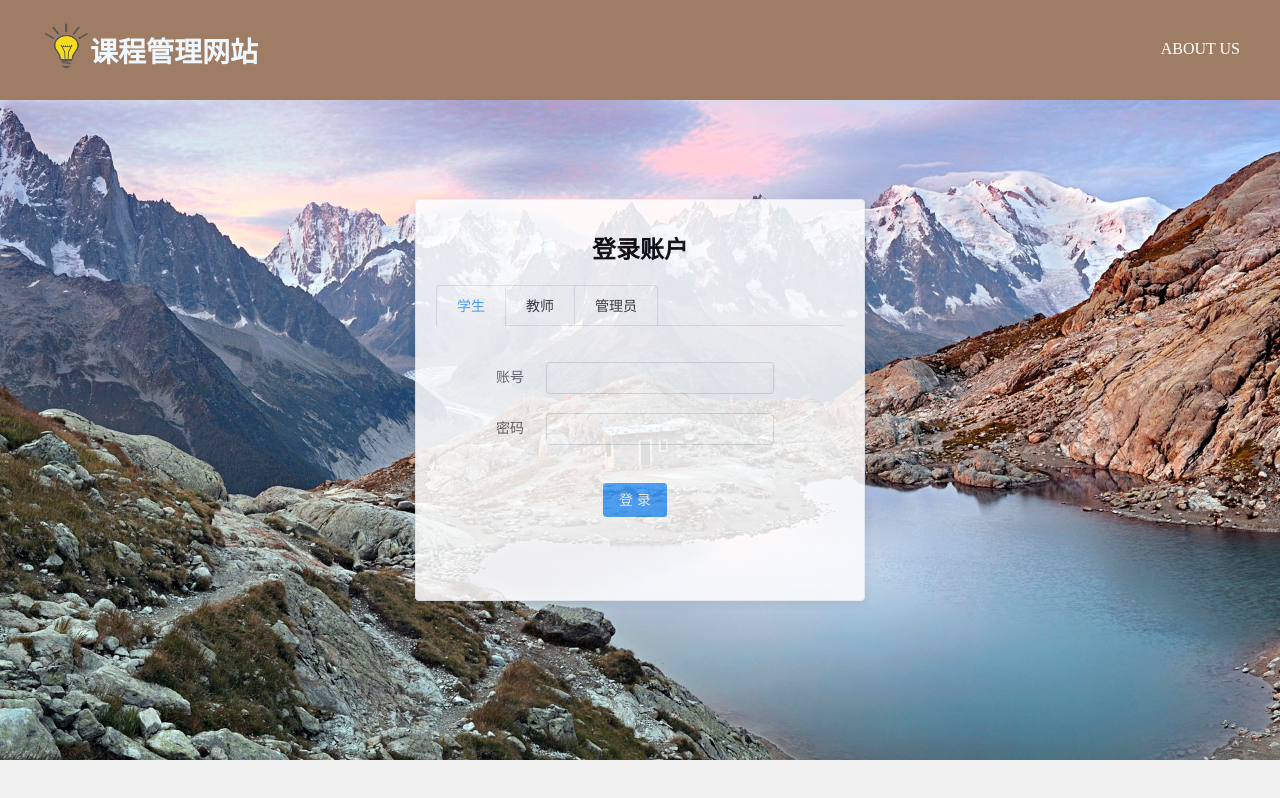
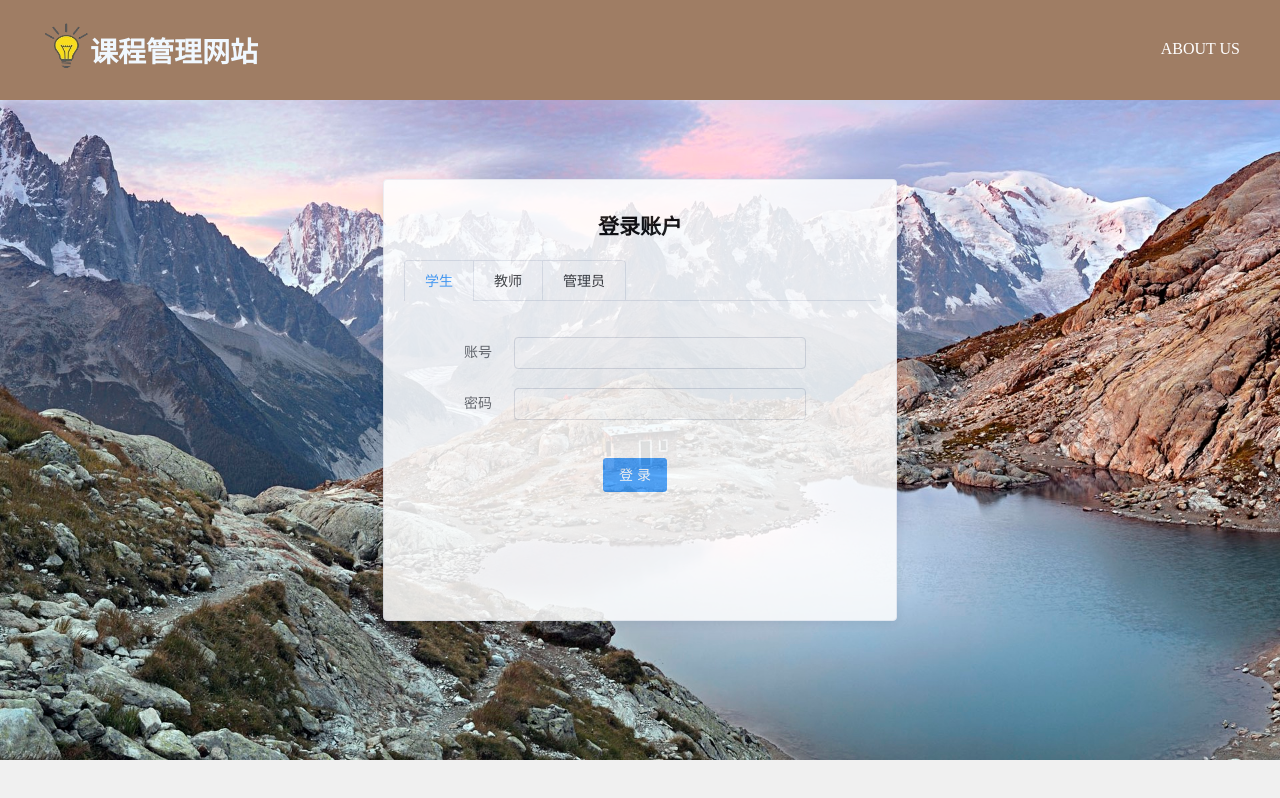
Before and after one commit to TheProudSoul/course-manage, a Vue app: page /#/ in a window 1280 px wide. Built offline with nearby package versions, Linux system fonts and the light colour scheme.

Commit message:
css change

```diff
--- a/src/components/common/Sidebar.vue
+++ b/src/components/common/Sidebar.vue
@@ -41,7 +41,7 @@ export default {
   text-align: left;
 }
 .sidebar {
-  width: 230px;
+  width: 220px;
   height: 100%;
   position: absolute;
   top: 100px;
@@ -50,7 +50,7 @@ export default {
 }
 .el-menu-item {
   padding-left: 30px;
-  font-size: 16px;
-  margin-top: 10px;
+  font-size: 14px;
+  margin-top: 5px;
 }
 </style>
--- a/src/components/page/LoginPage.vue
+++ b/src/components/page/LoginPage.vue
@@ -132,7 +132,7 @@ export default {
 <style scoped>
 h1 {
   font-family: serif;
-  font-size: 24px;
+  font-size: 21px;
   color: black;
   padding-top: 10px;
   padding-bottom: 20px;
@@ -156,8 +156,8 @@ h1 {
 }
 
 .box-card {
-  height: 50%;
-  width: 35%;
+  height: 55%;
+  width: 40%;
   position: absolute;
   top: 50%;
   left: 50%;
--- a/src/components/page/StudentCourseHome.vue
+++ b/src/components/page/StudentCourseHome.vue
@@ -19,7 +19,7 @@
     </div>
     <hr class="hr" color="#ffd700">
     <div class="course-box" align="center">
-      <el-card class="box-card" shadow="never" body-style="padding-left: 60px; padding-top: 20px">
+      <el-card class="box-card" shadow="never" body-style="padding-left: 40px; padding-top: 20px">
         <div slot="header" class="clearfix" style="text-align: center">
           <span style="font-style: unset; font-size: 18px">通知</span>
         </div>
@@ -98,6 +98,7 @@ export default {
   text-align: left;
   padding-left: 0px;
   margin: 10px;
+
 }
 .course-name {
   margin-bottom: 20px;
@@ -152,7 +153,9 @@ export default {
 }
 
 .box-card {
+  border: 0;
   width: 100%;
   height: 100%;
 }
+
 </style>
--- a/src/components/page/StudentHome.vue
+++ b/src/components/page/StudentHome.vue
@@ -37,6 +37,10 @@ export default {
 </script>
 
 <style>
+.content-box{
+  margin-right: 35px;
+  margin-bottom: 30px;
+}
 .text {
   font-size: 15px;
   text-align: left;
@@ -72,7 +76,7 @@ export default {
 }
 
 .el-card__header {
-  border-bottom: 2px solid gold;
+  border-bottom: 3px solid gold;
   margin-left: 30px;
   margin-right: 30px;
 }
--- a/src/components/page/StudentOnlineTest.vue
+++ b/src/components/page/StudentOnlineTest.vue
@@ -60,6 +60,7 @@ export default {
   }
   .el-table .cell{
     text-align: center;
+    font-size: 14px;
   }
   .el-table th>.cell{
     margin-top: 10px;
```
